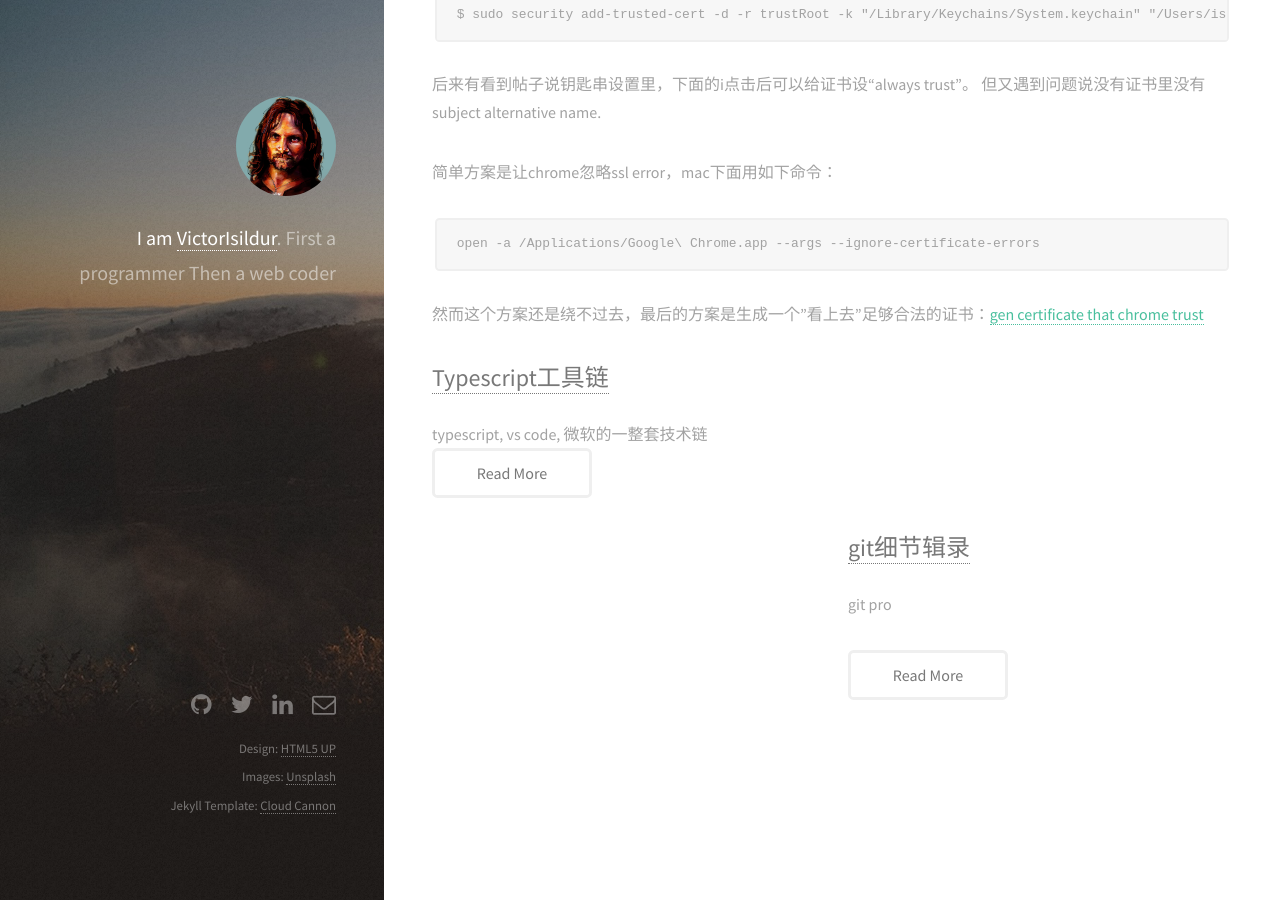
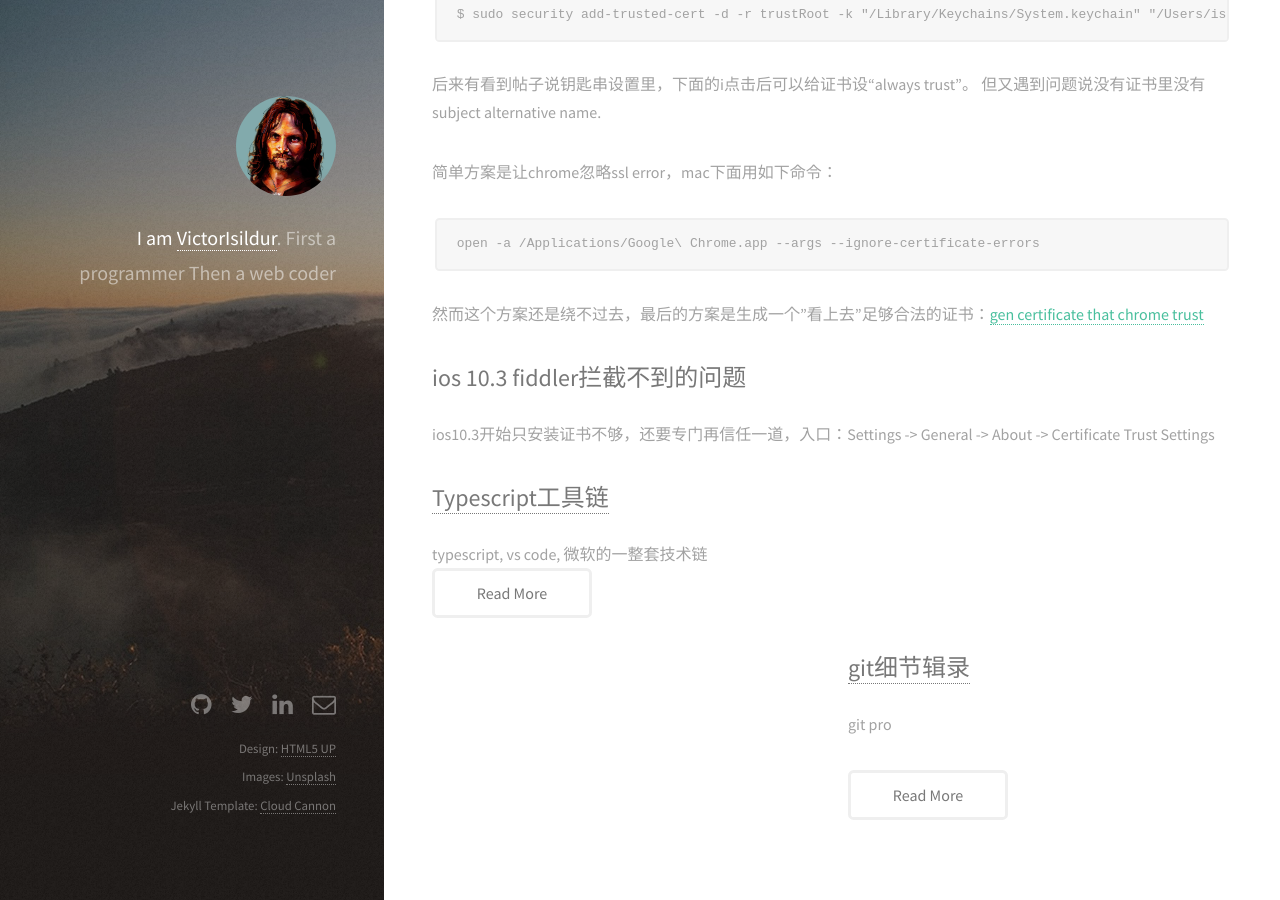
Before and after one commit to victorisildur/victorisildur.github.io, a Jekyll site: the page built from _posts/2016-10-12-tls.markdown, in a window 1280 px wide and 900 px high, scrolled down 2519 px. Built offline with Jekyll 4.4.1, drawn with Linux system fonts in a browser that asks for light colours.

Commit message:
ios 10.3 cert trust

````diff
--- a/_posts/2016-10-12-tls.markdown
+++ b/_posts/2016-10-12-tls.markdown
@@ -93,3 +93,7 @@ open -a /Applications/Google\ Chrome.app --args --ignore-certificate-errors
 ```
 
 然而这个方案还是绕不过去，最后的方案是生成一个"看上去"足够合法的证书：[gen certificate that chrome trust](https://stackoverflow.com/questions/7580508/getting-chrome-to-accept-self-signed-localhost-certificate/43666288#43666288)
+
+## ios 10.3 fiddler拦截不到的问题
+
+ios10.3开始只安装证书不够，还要专门再信任一道，入口：Settings -> General -> About -> Certificate Trust Settings
````
